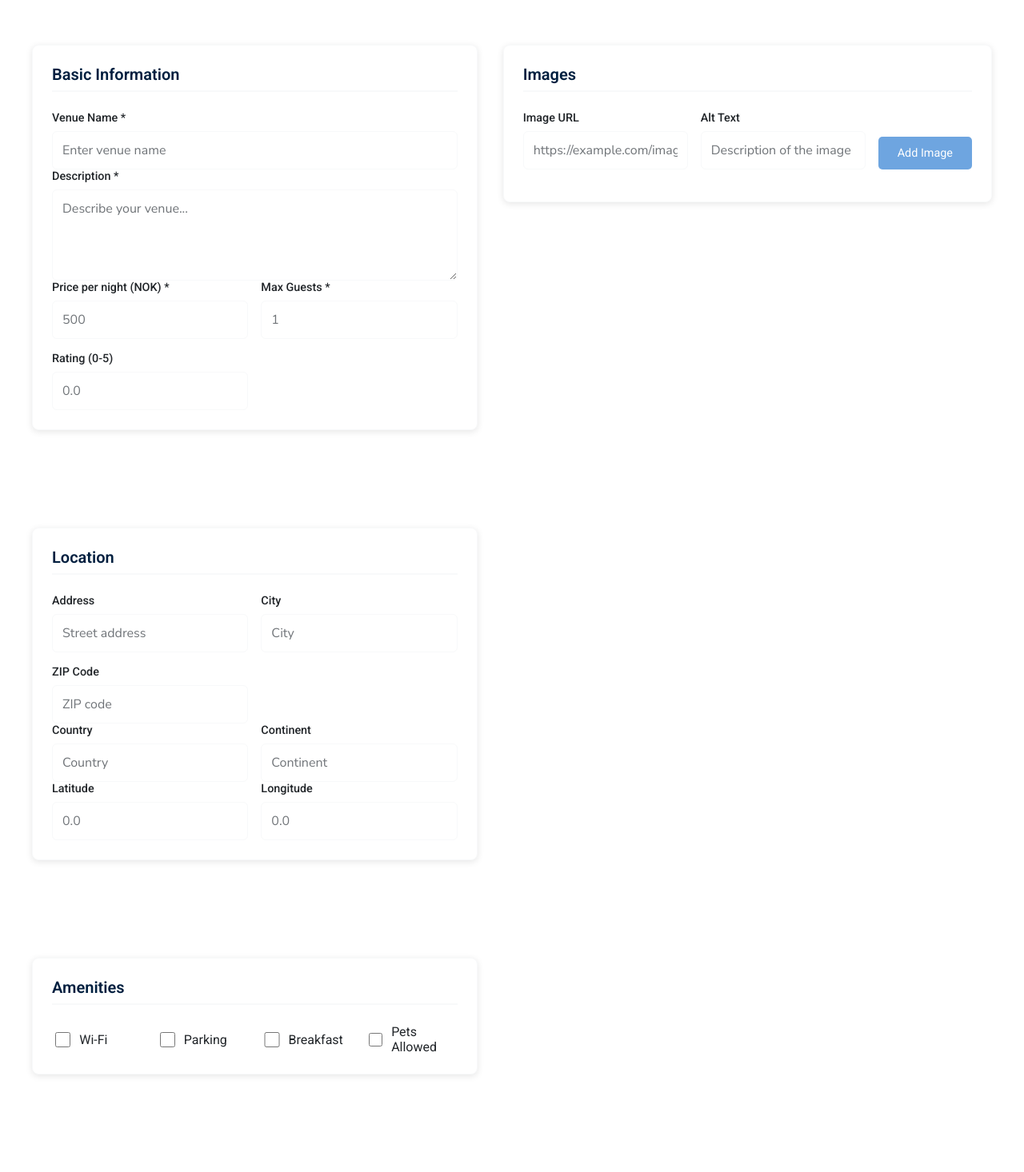
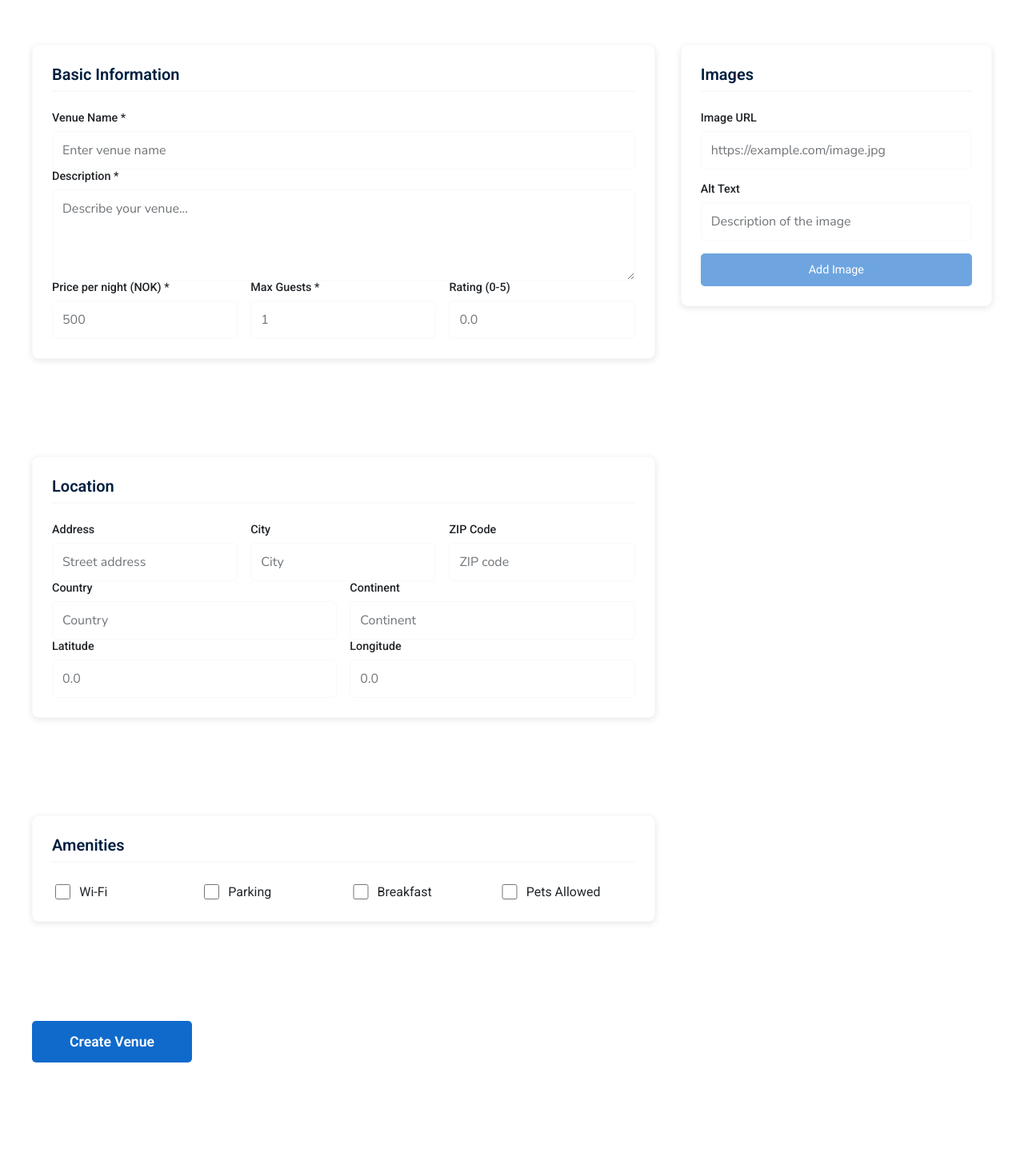
Before and after one commit to Kiretwo/project-exam-2, a React (Vite) app: page /create-venue in a window 1280 px wide. Shown: the part 160-1626 px from the top of the page at 80% size. After the commit the page ends 1505 px from the top, so only its background shows below. Built offline with nearby package versions, Linux system fonts and the light colour scheme.

Commit message:
add EditVenuePage route; refactor CreateVenuePage styles for consistency and responsiveness

```diff
--- a/src/App.tsx
+++ b/src/App.tsx
@@ -11,6 +11,7 @@ import SearchPage from "./pages/search-page/SearchPage";
 import VenueDetail from "./pages/venue-detail/VenueDetail";
 import BookingPage from "./pages/booking-page/BookingPage";
 import CreateVenuePage from "./pages/create-venue/CreateVenuePage";
+import EditVenuePage from "./pages/edit-venue/EditVenuePage";
 
 function App() {
   return (
@@ -20,11 +21,12 @@ function App() {
         {/* Child routes rendered by Outlet in Layout */}
         <Route index element={<HomePage />} /> {/* index route for "/" */}
         <Route path="login" element={<LoginPage />} />
-        <Route path="register" element={<RegisterPage />} />
+        <Route path="register" element={<RegisterPage />} />{" "}
         <Route path="search" element={<SearchPage />} />
-        <Route path="bookings" element={<BookingPage />} />
+        <Route path="bookings" element={<BookingPage />} />{" "}
         <Route path="profile" element={<ProfilePage />} />
         <Route path="create-venue" element={<CreateVenuePage />} />
+        <Route path="edit-venue/:id" element={<EditVenuePage />} />
         <Route path="venues/:id" element={<VenueDetail />} />
         <Route path="*" element={<NotFoundPage />} /> {/* Catch-all route */}
       </Route>
--- a/src/pages/create-venue/CreateVenuePage.module.scss
+++ b/src/pages/create-venue/CreateVenuePage.module.scss
@@ -1,5 +1,3 @@
-// Variables and mixins are automatically imported via Vite config
-
 .create-venue-page {
   min-height: 80vh;
 
@@ -79,19 +77,18 @@
       position: sticky;
       top: 2rem;
       align-self: start;
-
-      .imagePreviews {
-        .previewGrid {
+      .image-previews {
+        .preview-grid {
           grid-template-columns: 1fr;
           gap: 0.75rem;
         }
 
-        .previewItem {
+        .preview-item {
           img {
             height: 100px;
           }
 
-          .previewInfo {
+          .preview-info {
             padding: 0.5rem;
 
             p {
@@ -101,7 +98,7 @@
             }
           }
 
-          .removeBtn {
+          .remove-btn {
             padding: 0.375rem 0.75rem;
             font-size: 0.75rem;
           }
@@ -160,7 +157,7 @@
   }
 }
 
-.fieldRow {
+.field-row {
   display: grid;
   gap: 1rem;
   grid-template-columns: 1fr;
@@ -171,10 +168,10 @@
 }
 
 // Image upload section
-.imageUpload {
+.image-section {
   margin-bottom: 1rem;
 
-  .fieldRow {
+  .field-row {
     align-items: end;
 
     @include mixins.respond-min(medium) {
@@ -183,7 +180,19 @@
   }
 }
 
-.addImageBtn {
+.add-image {
+  margin-bottom: 1rem;
+
+  .field-row {
+    align-items: end;
+
+    @include mixins.respond-min(medium) {
+      grid-template-columns: 2fr 1.5fr auto;
+    }
+  }
+}
+
+.add-image-btn {
   @include mixins.button(vars.$secondary-color, vars.$secondary-text-color);
   padding: 0.75rem 1.5rem;
   font-size: 0.9rem;
@@ -196,48 +205,76 @@
   }
 }
 
-.imagePreviews {
+.image-previews {
   margin-top: 1rem;
+  max-height: 600px; // Constrain the entire preview section
+  overflow-y: auto; // Add scrolling if many images
 
   h3 {
     margin: 0 0 0.75rem 0;
     color: vars.$text-color;
     font-size: 1rem;
+    position: sticky; // Keep heading visible when scrolling
+    top: 0;
+    background: vars.$background-color;
+    padding: 0.5rem 0;
+    z-index: 1;
   }
 }
 
-.previewGrid {
+.preview-grid {
   display: grid;
   gap: 1rem;
   grid-template-columns: repeat(auto-fill, minmax(200px, 1fr));
+  max-height: 400px; // Limit grid height
+  overflow-y: auto; // Add scrolling if needed
 
   @include mixins.respond-min(medium) {
     grid-template-columns: repeat(auto-fill, minmax(250px, 1fr));
+    max-height: 500px; // Slightly taller on larger screens
   }
 }
 
-.previewItem {
+.preview-item {
   border: 1px solid vars.$light-gray;
   border-radius: 0.375rem;
   overflow: hidden;
   background: vars.$background-color;
   display: flex;
   flex-direction: column;
+  max-height: 280px; // Constrain total height
 
   img {
     width: 100%;
     height: 150px;
+    max-height: 150px; // Ensure images don't exceed this height
     object-fit: cover;
     display: block;
+    border-bottom: 1px solid vars.$light-gray;
+  }
+
+  p {
+    margin: 0.5rem;
+    font-size: 0.85rem;
+    color: vars.$text-color;
+    line-height: 1.25;
+    overflow-wrap: break-word;
+    display: -webkit-box;
+    -webkit-line-clamp: 2; // Limit to 2 lines for description
+    line-clamp: 2;
+    -webkit-box-orient: vertical;
+    overflow: hidden;
   }
 }
 
-.previewInfo {
+.preview-info {
   padding: 0.6rem;
   flex-grow: 1;
   display: flex;
   flex-direction: column;
   justify-content: space-between;
+  min-height: 60px; // Ensure consistent height for content area
+  max-height: 120px; // Prevent excessive content area
 
   p {
     margin: 0 0 0.4rem 0;
@@ -246,17 +283,24 @@
     line-height: 1.25;
     overflow-wrap: break-word;
     flex-grow: 1;
+    display: -webkit-box;
+    -webkit-line-clamp: 3; // Limit to 3 lines
+    line-clamp: 3; // Standard property for compatibility
+    -webkit-box-orient: vertical;
+    overflow: hidden;
   }
 }
 
-.removeBtn {
+.remove-btn {
   @include mixins.button(vars.$danger-color, white);
   padding: 0.4rem 0.8rem;
   font-size: 0.75rem;
+  margin: 0.5rem;
+  align-self: flex-start;
 }
 
 // Amenities section
-.checkboxGrid {
+.checkbox-grid {
   display: grid;
   gap: 1rem;
   grid-template-columns: repeat(2, 1fr);
@@ -287,7 +331,7 @@
 }
 
 // Submit section
-.submitSection {
+.submit-section {
   display: flex;
   justify-content: center;
   padding-top: 1rem;
@@ -298,8 +342,8 @@
   }
 }
 
-.submitBtn {
-  @include mixins.button(vars.$primary-color, vars.$secondary-text-color);
+.submit-btn {
+  @include mixins.button(vars.$secondary-color, vars.$secondary-text-color);
   padding: 1rem 2rem;
   font-size: 1.1rem;
   font-weight: 600;
@@ -328,22 +372,20 @@
       font-size: 1.1rem;
     }
   }
-
-  .checkboxGrid {
+  .checkbox-grid {
     grid-template-columns: 1fr;
     gap: 0.75rem;
   }
-
-  .fieldRow {
+  .field-row {
     grid-template-columns: 1fr;
   }
 
-  .imageUpload .fieldRow {
+  .image-section .field-row {
     grid-template-columns: 1fr;
     gap: 1rem;
   }
 
-  .addImageBtn {
+  .add-image-btn {
     align-self: stretch;
   }
 }
--- a/src/pages/create-venue/CreateVenuePage.tsx
+++ b/src/pages/create-venue/CreateVenuePage.tsx
@@ -217,7 +217,6 @@ const CreateVenuePage: React.FC = () => {
           {/* Basic Information */}
           <section className={styles.section}>
             <h2>Basic Information</h2>
-
             <div className={styles.field}>
               <label htmlFor="name">Venue Name *</label>
               <input
@@ -230,7 +229,6 @@ const CreateVenuePage: React.FC = () => {
                 placeholder="Enter venue name"
               />
             </div>
-
             <div className={styles.field}>
               <label htmlFor="description">Description *</label>
               <textarea
@@ -242,9 +240,8 @@ const CreateVenuePage: React.FC = () => {
                 rows={4}
                 placeholder="Describe your venue..."
               />
-            </div>
-
-            <div className={styles.fieldRow}>
+            </div>{" "}
+            <div className={styles["field-row"]}>
               {" "}
               <div className={styles.field}>
                 <label htmlFor="price">Price per night (NOK) *</label>
@@ -289,13 +286,11 @@ const CreateVenuePage: React.FC = () => {
               </div>
             </div>
           </section>
-
           {/* Images */}
           <section className={styles.section}>
-            <h2>Images</h2>
-
-            <div className={styles.imageUpload}>
-              <div className={styles.fieldRow}>
+            <h2>Images</h2>{" "}
+            <div className={styles["image-upload"]}>
+              <div className={styles["field-row"]}>
                 <div className={styles.field}>
                   <label htmlFor="imageUrl">Image URL</label>
                   <input
@@ -321,27 +316,26 @@ const CreateVenuePage: React.FC = () => {
                 <button
                   type="button"
                   onClick={addImage}
-                  className={styles.addImageBtn}
+                  className={styles["add-image-btn"]}
                   disabled={!imageUrl.trim()}
                 >
                   Add Image
                 </button>
               </div>
-            </div>
-
+            </div>{" "}
             {imagePreviews.length > 0 && (
-              <div className={styles.imagePreviews}>
+              <div className={styles["image-previews"]}>
                 <h3>Image Previews</h3>
-                <div className={styles.previewGrid}>
+                <div className={styles["preview-grid"]}>
                   {imagePreviews.map((image) => (
-                    <div key={image.id} className={styles.previewItem}>
+                    <div key={image.id} className={styles["preview-item"]}>
                       <img src={image.url} alt={image.alt} />
-                      <div className={styles.previewInfo}>
+                      <div className={styles["preview-info"]}>
                         <p>{image.alt}</p>
                         <button
                           type="button"
                           onClick={() => removeImage(image.id)}
-                          className={styles.removeBtn}
+                          className={styles["remove-btn"]}
                         >
                           Remove
                         </button>
@@ -352,12 +346,10 @@ const CreateVenuePage: React.FC = () => {
               </div>
             )}
           </section>
-
           {/* Amenities */}
           <section className={styles.section}>
-            <h2>Amenities</h2>
-
-            <div className={styles.checkboxGrid}>
+            <h2>Amenities</h2>{" "}
+            <div className={styles["checkbox-grid"]}>
               <div className={styles.checkbox}>
                 <input
                   type="checkbox"
@@ -403,12 +395,10 @@ const CreateVenuePage: React.FC = () => {
               </div>
             </div>
           </section>
-
           {/* Location */}
           <section className={styles.section}>
-            <h2>Location</h2>
-
-            <div className={styles.fieldRow}>
+            <h2>Location</h2>{" "}
+            <div className={styles["field-row"]}>
               <div className={styles.field}>
                 <label htmlFor="address">Address</label>
                 <input
@@ -444,9 +434,8 @@ const CreateVenuePage: React.FC = () => {
                   placeholder="ZIP code"
                 />
               </div>
-            </div>
-
-            <div className={styles.fieldRow}>
+            </div>{" "}
+            <div className={styles["field-row"]}>
               <div className={styles.field}>
                 <label htmlFor="country">Country</label>
                 <input
@@ -470,9 +459,8 @@ const CreateVenuePage: React.FC = () => {
                   placeholder="Continent"
                 />
               </div>
-            </div>
-
-            <div className={styles.fieldRow}>
+            </div>{" "}
+            <div className={styles["field-row"]}>
               {" "}
               <div className={styles.field}>
                 <label htmlFor="lat">Latitude</label>
@@ -499,14 +487,13 @@ const CreateVenuePage: React.FC = () => {
                 />
               </div>
             </div>
-          </section>
-
+          </section>{" "}
           {/* Submit */}
-          <div className={styles.submitSection}>
+          <div className={styles["submit-section"]}>
             <button
               type="submit"
               disabled={loading}
-              className={styles.submitBtn}
+              className={styles["submit-btn"]}
             >
               {loading ? "Creating Venue..." : "Create Venue"}
             </button>
```
